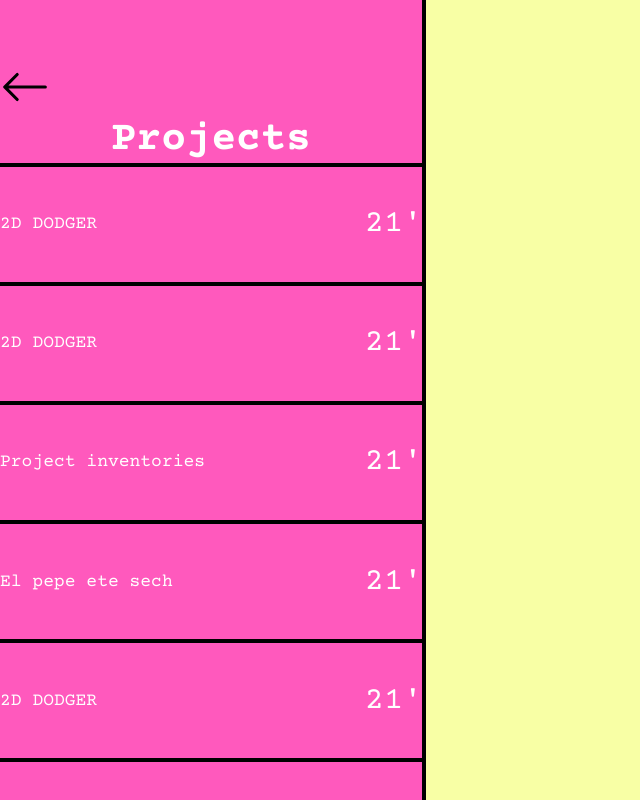
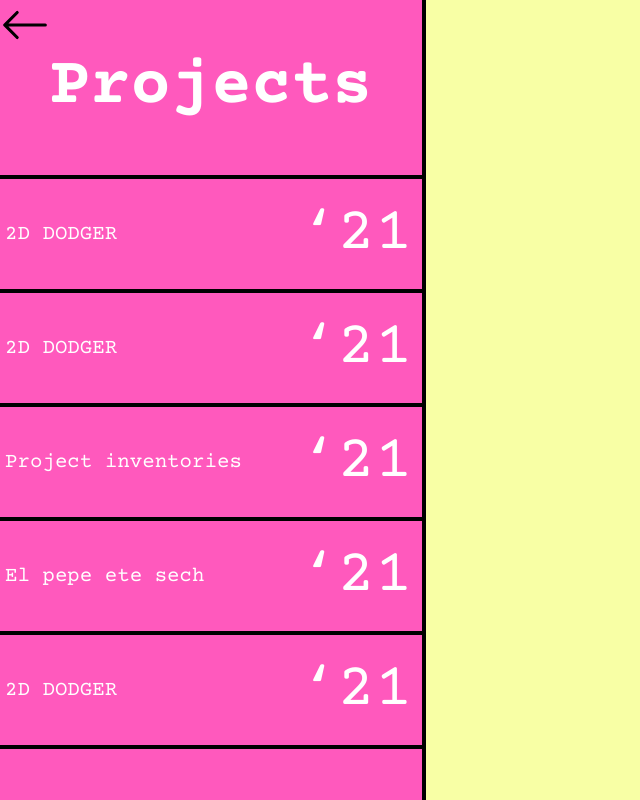
Before and after one commit to GreatUsername63/Santy-Website, a React (Vite) app: page /projects in a window 1280 px wide. Shown: the whole page, without its empty margins (0-640 px from the left). Built offline with nearby package versions, Linux system fonts and the light colour scheme.

Commit message:
modified css of projects page

```diff
--- a/public/data/projectData.json
+++ b/public/data/projectData.json
@@ -1,7 +1,7 @@
 [
     {
         "name": "2D DODGER",
-        "year": "21'",
+        "year": "‘21",
         "role": "Solo LUA developer",
         "image": "",
         "texts": [
@@ -18,7 +18,7 @@
     },
     {
         "name": "2D DODGER",
-        "year": "21'",
+        "year": "‘21",
         "role": "Solo LUA developer",
         "image": "",
         "texts": [
@@ -35,7 +35,7 @@
     },
     {
         "name": "Project inventories",
-        "year": "21'",
+        "year": "‘21",
         "role": "Solo LUA developer",
         "image": "",
         "texts": [
@@ -52,7 +52,7 @@
     },
     {
         "name": "El pepe ete sech",
-        "year": "21'",
+        "year": "‘21",
         "role": "Solo LUA developer",
         "image": "",
         "texts": [
@@ -69,7 +69,7 @@
     },
     {
         "name": "2D DODGER",
-        "year": "21'",
+        "year": "‘21",
         "role": "Solo LUA developer",
         "image": "",
         "texts": [
--- a/src/styles/projects.module.css
+++ b/src/styles/projects.module.css
@@ -11,29 +11,24 @@
     border-right: black solid 4px;
     display: flex;
     flex-direction: column;
-    justify-content: center;
-    align-content: center;
     background-color: #FF59BD;
 }
 
-.asideHeadeContainer {
-    height: 24%;
+.asideHeaderContainer {
+    display: flex;
+    flex-direction: column;
 }
 
 .asideHeaderContainer h2 {
-    font-size: calc(2vh + 2vw);
+    font-size: calc(4vw + 2vh);
     font-weight: bolder;
     margin: 0px;
     text-align: center;
     color: white;
-}
-
-.buttonContainer {
-    height: 72%;
+    padding-bottom: 50px;
 }
 
 .projectButton {
-    height: 20%;
     display: flex;
     flex-direction: row;
     justify-content: space-between;
@@ -57,9 +52,13 @@
 }
 
 .projectButton p:first-child {
-    font-size: large;
+    font-size: calc(1vw + 1vh);
+    padding-left: 5px;
 }
 
 .projectButton p:last-child {
-    font-size: xx-large;
+    font-size: calc(3vw + 3vh);
+    padding-top: 20px;
+    padding-bottom: 20px;
+    padding-right: 10px;
 }
```
